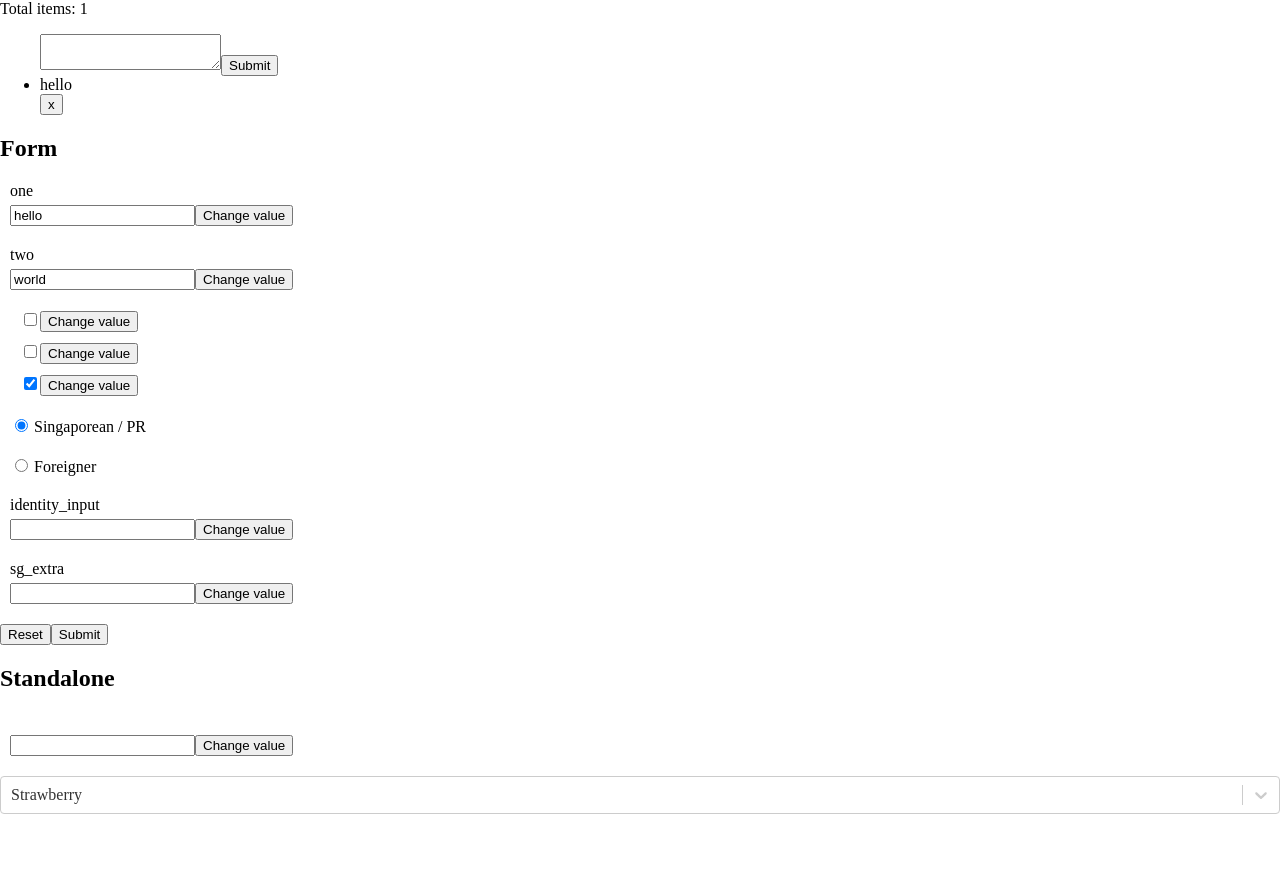
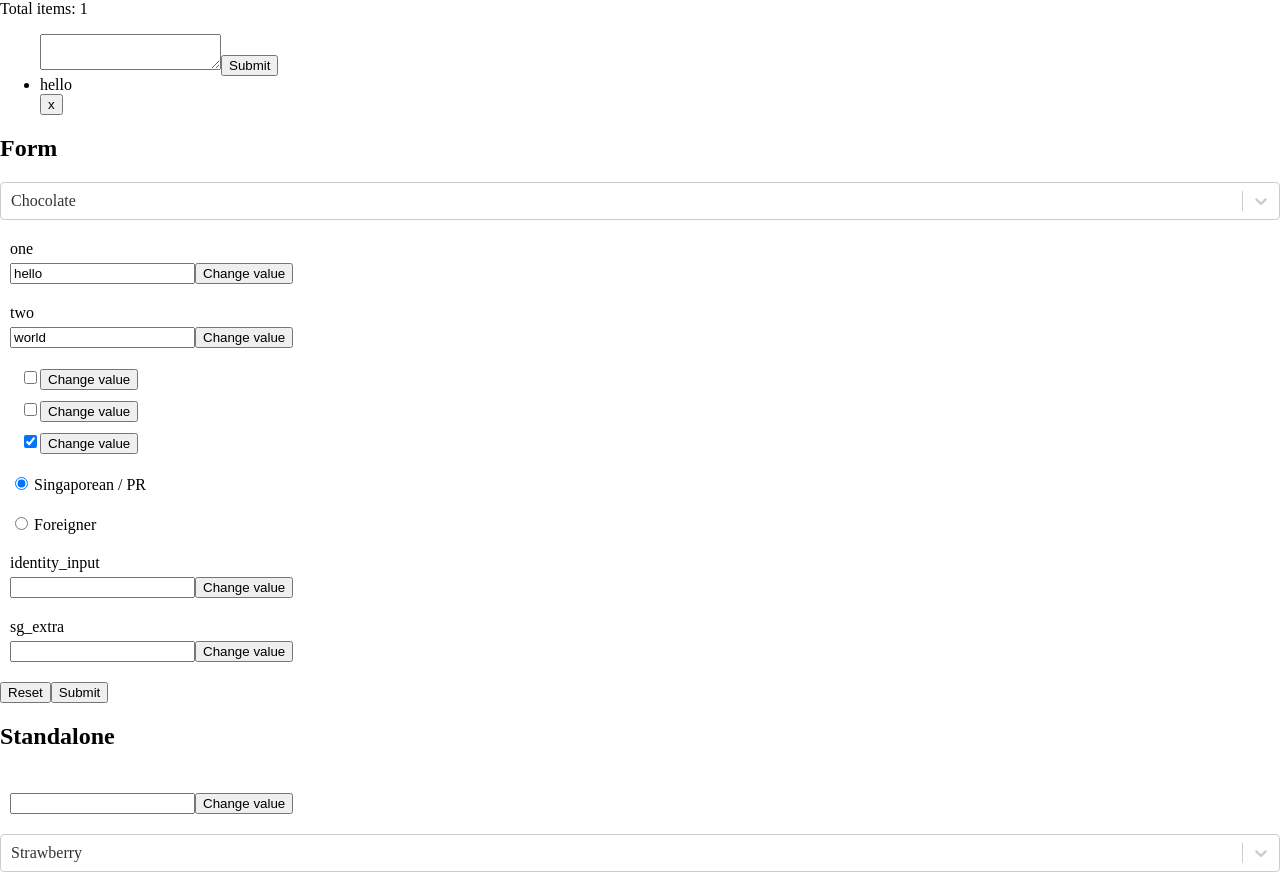
Before and after one commit to Antonrostov/hookmaster, a Next.js app: page / in a window 1280 px wide. Before the commit the page ends 814 px from the top, so only its background shows below. Built offline with nearby package versions, Linux system fonts and the light colour scheme.

Commit message:
Add FormSelect to graph rendering

```diff
--- a/pages/getFormConfig.js
+++ b/pages/getFormConfig.js
@@ -1,6 +1,7 @@
 import FormInput from "components/FormInput";
 import FormCheckbox from "components/FormCheckbox";
 import FormRadio from "components/FormRadio";
+import FormSelect from "components/FormSelect";
 import Graph from "components/FormBuilder/Graph";
 function generateNodes(count) {
   const nodes = [];
@@ -40,6 +41,18 @@ export function getLargeConfig() {
 }
 export default function getFormConfig() {
   const graph = new Graph([
+    {
+      name: "select",
+      component: FormSelect,
+      getProps(oldState, newState) {
+        const options = [
+          { value: "chocolate", label: "Chocolate" },
+          { value: "strawberry", label: "Strawberry" },
+          { value: "vanilla", label: "Vanilla" }
+        ];
+        return { name: "select", options, value: options[0] };
+      }
+    },
     {
       name: "one",
       component: FormInput,
--- a/pages/index.jsx
+++ b/pages/index.jsx
@@ -16,6 +16,7 @@ export default function AgendaPage() {
     });
   } else {
     initialState = {
+      select: { value: "chocolate", label: "Chocolate" },
       one: "hello",
       two: "world",
       check_1: false,
```
